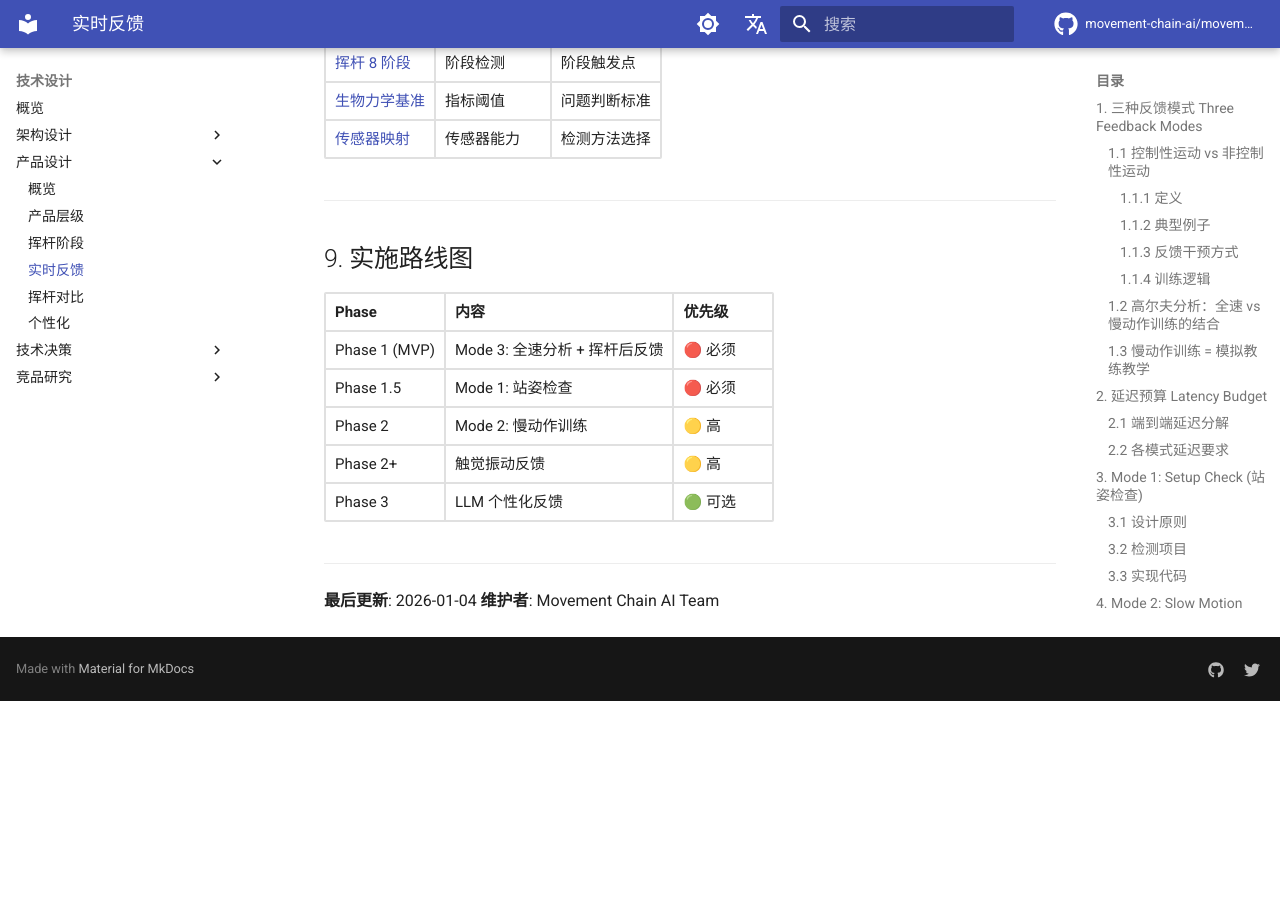
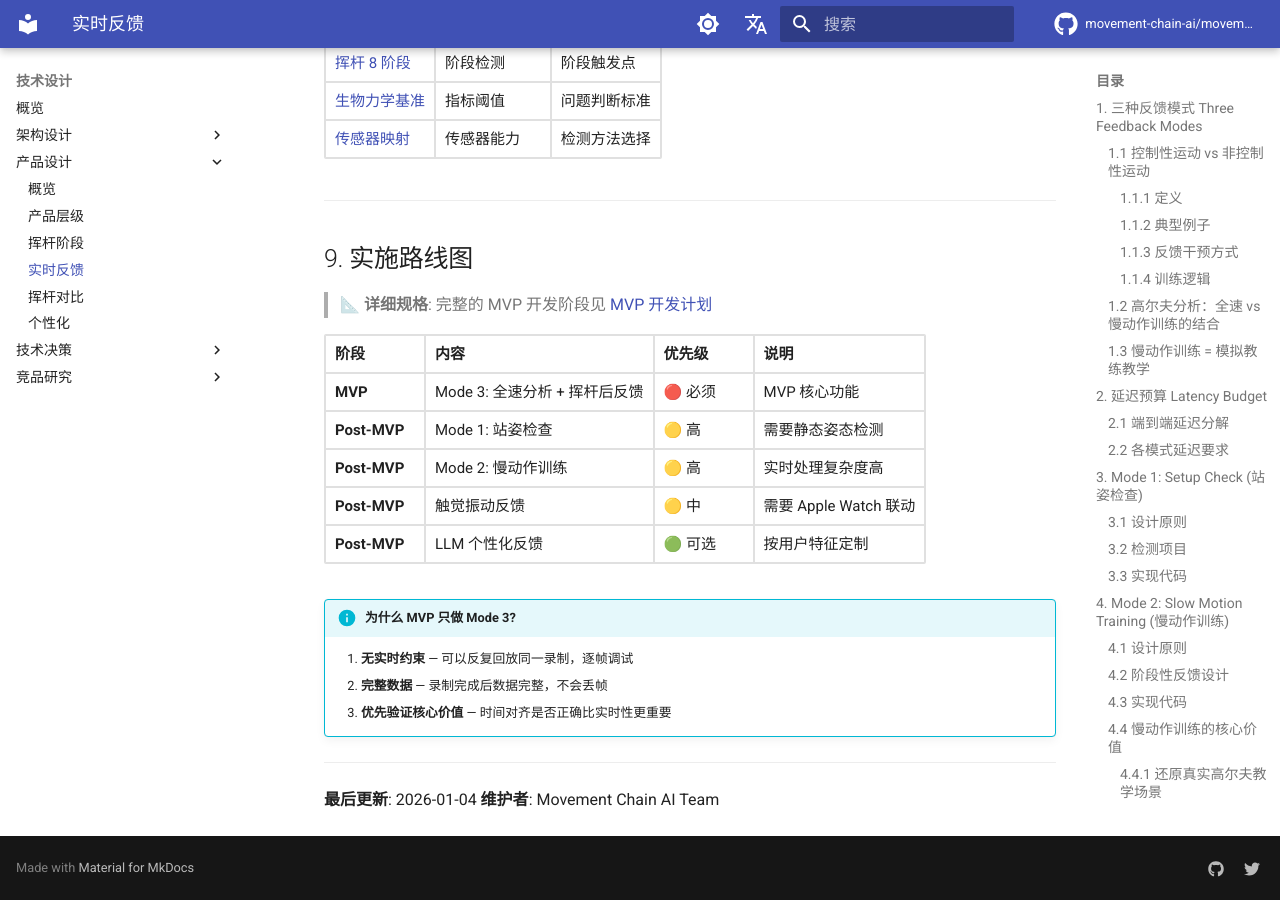
Before and after one commit to movement-chain-ai/movement-chain-docs, an MkDocs documentation site: the page built from docs/zh/design/specs/real-time-feedback.md, in a window 1280 px wide and 900 px high, scrolled down 17774 px. Built offline with MkDocs 1.6.1 and Material for MkDocs 9.7.7, drawn with Linux system fonts in a browser that asks for light colours; comment, search, counter and statistics services are not loaded; the version menu is left out; before the commit the page ends 18475 px from its top, so only the background shows below that; some of the changed text lies outside the part shown.

Commit message:
docs: 更新实施路线图与MVP计划保持一致
- 将 Phase 1/2/3 改为 MVP/Post-MVP 分类
- 添加指向 mvp-plan.md 的链接
- 添加说明栏解释各模式延后原因
- 添加为什么 MVP 只做 Mode 3 的说明

🤖 Generated with [Claude Code](https://claude.com/claude-code)

Co-Authored-By: Claude Opus 4.5 <noreply@anthropic.com>

```diff
--- a/docs/zh/design/specs/real-time-feedback.md
+++ b/docs/zh/design/specs/real-time-feedback.md
@@ -510,7 +510,7 @@ class SlowMotionCoach:
 | 教练说"对，就是这个感觉" | 正确模式确认反馈 |
 | 反复练习直到形成肌肉记忆 | 重复训练 + 一致性追踪 |
 
-#### 解决"知道但做不到"的问题
+#### 4.4.2 解决"知道但做不到"的问题
 
 全速分析能告诉用户"核心发力太晚"，但用户下一杆还是一样——因为 1.2 秒的挥杆太快，来不及调整。
 
@@ -520,7 +520,7 @@ class SlowMotionCoach:
 - 重复 50 次建立肌肉记忆
 - 全速挥杆时自动执行
 
-#### 降低学习门槛
+#### 4.4.3 降低学习门槛
 
 | 场景 | 没有 Mode 2 | 有 Mode 2 |
 |-----|------------|----------|
@@ -528,7 +528,7 @@ class SlowMotionCoach:
 | 技术纠正 | 知道问题但改不了 | 在慢动作中体会正确感觉 |
 | 伤后恢复 | 不敢全速打 | 安全地重建动作模式 |
 
-#### 与全速分析建立训练闭环
+#### 4.4.4 与全速分析建立训练闭环
 
 慢动作训练（Mode 2）和全速分析（Mode 3）共同构建了**验证 → 反馈 → 训练 → 实战**的完整学习闭环：
 
@@ -539,13 +539,13 @@ class SlowMotionCoach:
 │                                                             │
 │   ┌──────────────┐                    ┌──────────────┐      │
 │   │    实战       │                    │     反馈     │      │
-│   │  Mode 3 全速  │ ─── 发现问题 ────▶ │ "核心发力晚"  │      │
+│   │  Mode 3 全速  │ ─── 发现问题 ────▶  │ "核心发力晚"  │      │
 │   └──────────────┘                    └──────┬───────┘      │
 │          ▲                                   │              │
 │          │                                   ▼              │
 │   ┌──────┴───────┐                    ┌──────────────┐      │
 │   │    验证       │                    │    训练      │      │
-│   │ "问题解决了"  │ ◀─── 建立记忆 ──── │ Mode 2 慢练   │      │
+│   │ "问题解决了"   │ ◀─── 建立记忆 ────  │ Mode 2 慢练   │      │
 │   └──────────────┘                    └──────────────┘      │
 │                                                             │
 └─────────────────────────────────────────────────────────────┘
@@ -800,13 +800,20 @@ graph TD
 
 ## 9. 实施路线图
 
-| Phase | 内容 | 优先级 |
-|-------|------|--------|
-| Phase 1 (MVP) | Mode 3: 全速分析 + 挥杆后反馈 | 🔴 必须 |
-| Phase 1.5 | Mode 1: 站姿检查 | 🔴 必须 |
-| Phase 2 | Mode 2: 慢动作训练 | 🟡 高 |
-| Phase 2+ | 触觉振动反馈 | 🟡 高 |
-| Phase 3 | LLM 个性化反馈 | 🟢 可选 |
+> 📐 **详细规格**: 完整的 MVP 开发阶段见 [MVP 开发计划](../architecture/mvp-plan.md)
+
+| 阶段 | 内容 | 优先级 | 说明 |
+|------|------|--------|------|
+| **MVP** | Mode 3: 全速分析 + 挥杆后反馈 | 🔴 必须 | MVP 核心功能 |
+| **Post-MVP** | Mode 1: 站姿检查 | 🟡 高 | 需要静态姿态检测 |
+| **Post-MVP** | Mode 2: 慢动作训练 | 🟡 高 | 实时处理复杂度高 |
+| **Post-MVP** | 触觉振动反馈 | 🟡 中 | 需要 Apple Watch 联动 |
+| **Post-MVP** | LLM 个性化反馈 | 🟢 可选 | 按用户特征定制 |
+
+!!! info "为什么 MVP 只做 Mode 3?"
+    1. **无实时约束** — 可以反复回放同一录制，逐帧调试
+    2. **完整数据** — 录制完成后数据完整，不会丢帧
+    3. **优先验证核心价值** — 时间对齐是否正确比实时性更重要
 
 ---
 
```
